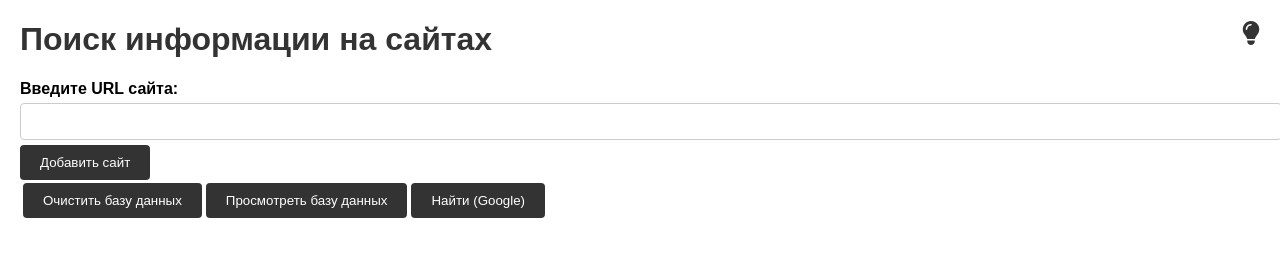
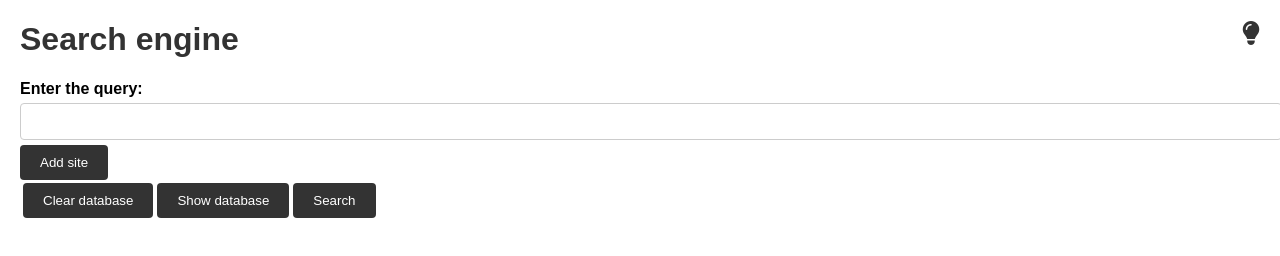
Before and after one commit to MaraydZ/finalproject, a plain HTML site: page views/index.html in a window 1280 px wide. Drawn offline with Linux system fonts and the light colour scheme.

Commit message:
Update index.html

```diff
--- a/views/index.html
+++ b/views/index.html
@@ -83,12 +83,12 @@
     </div>
 
     <div>
-        <h1>Поиск информации на сайтах</h1>
+        <h1>Search engine</h1>
         <form action="/add_website" method="post">
-            <label for="url">Введите URL сайта:</label>
+            <label for="url">Enter the query:</label>
             <input type="text" id="url" name="url" required>
             <div class="button-container">
-                <input type="submit" value="Добавить сайт">
+                <input type="submit" value="Add site">
             </div>
         </form>
         <table>
@@ -96,20 +96,20 @@
         <td>
         <form action="/clear_database" method="post">
             <div class="button-container">
-                <input type="submit" value="Очистить базу данных">
+                <input type="submit" value="Clear database">
             </div>
         </form>
         </td>
         <td>
         <form action="/view_websites">
             <div class="button-container">
-                <input type="submit" value="Просмотреть базу данных">
+                <input type="submit" value="Show database">
             </div>
         </form>
         </td>
         <form action="/search" method="post">
             <td><div class="button-container">
-                <input type="submit" value="Найти (Google)">
+                <input type="submit" value="Search">
             </div></td>
             <!-- <td><div class="button-container">
                 <input type="submit" value="Найти (Yandex)">
```
